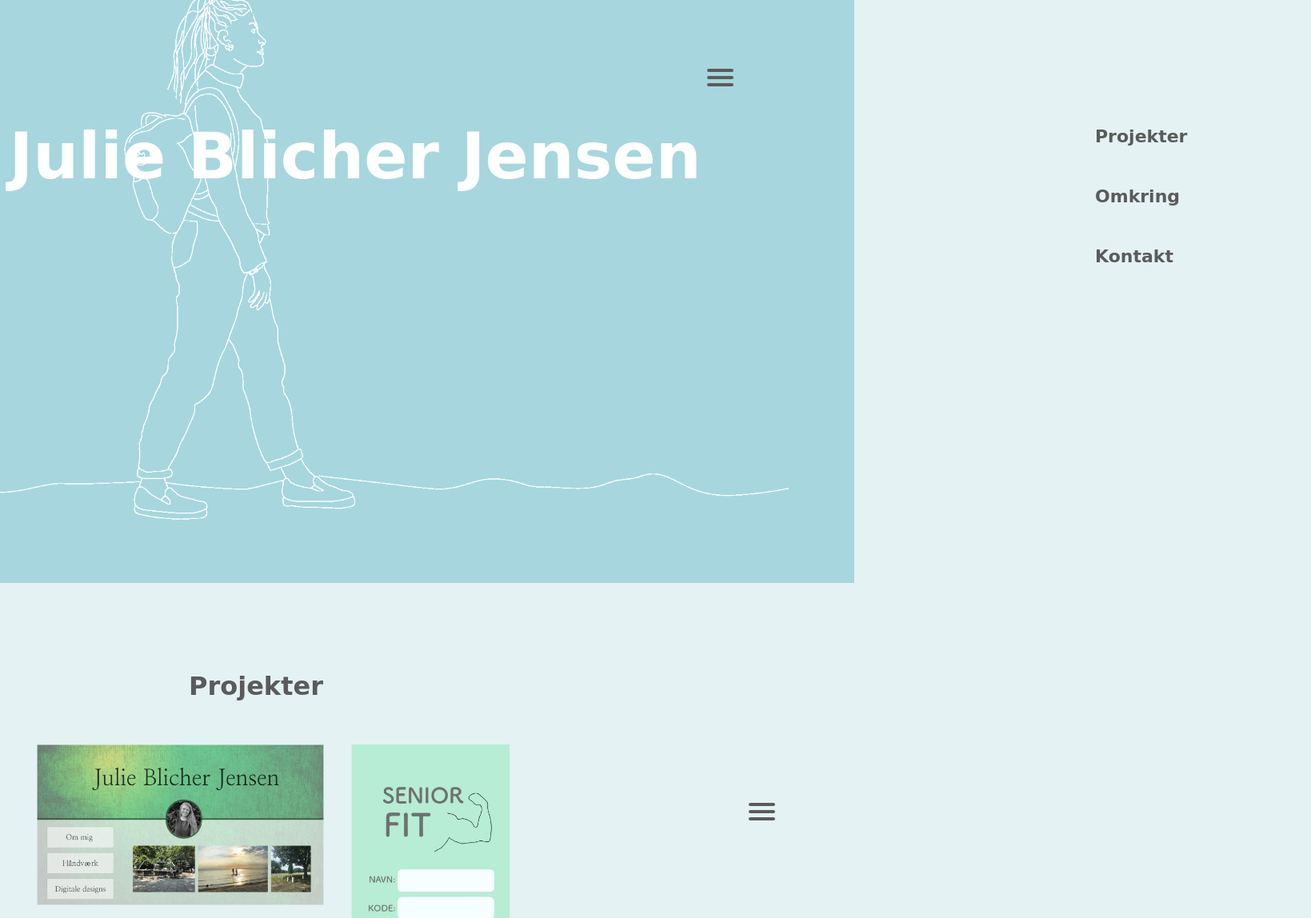
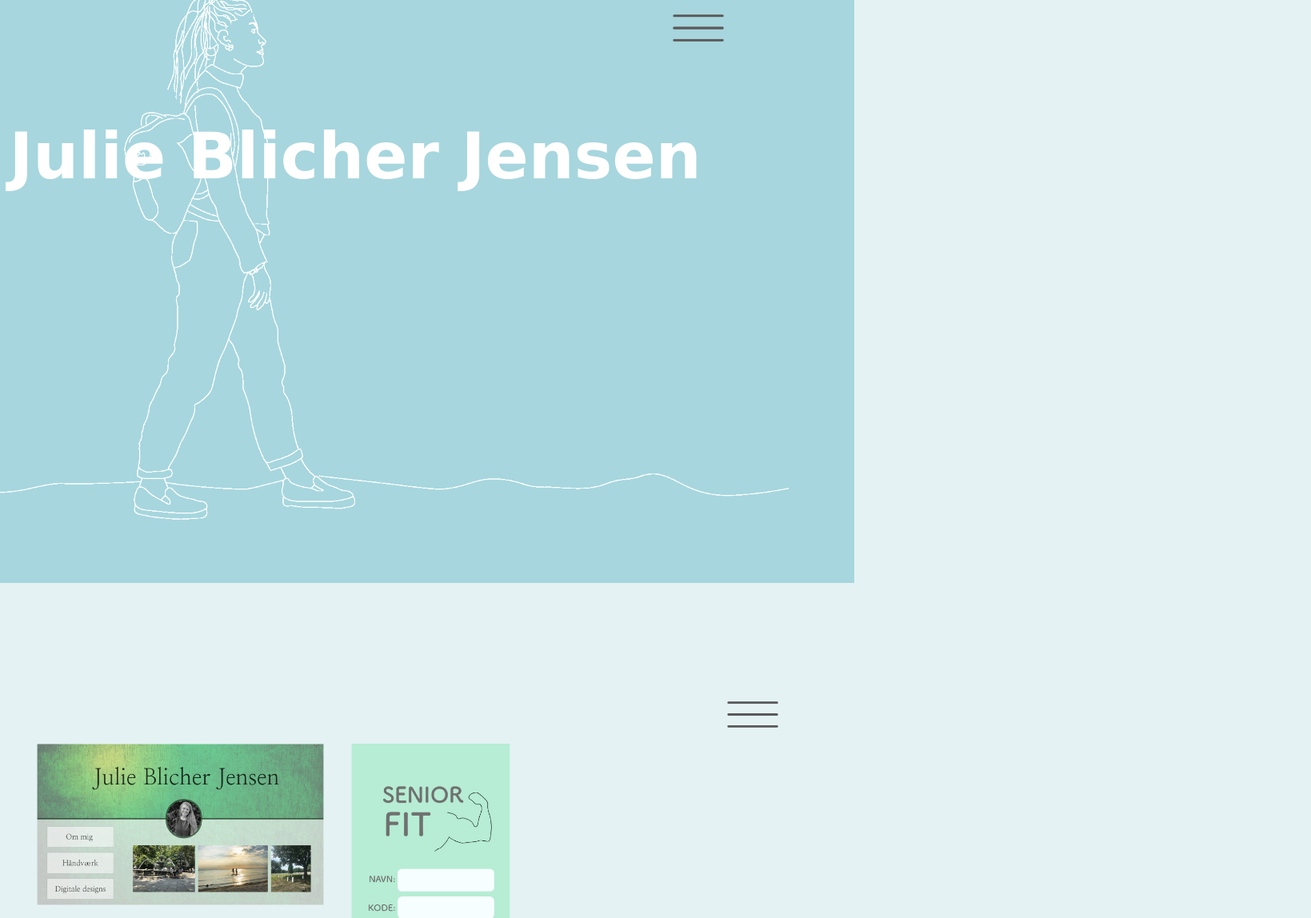
Before and after one commit to Julieblicher/eksamensprojekt_forbedret, a plain HTML site: page index.html in a window 1280 px wide. Shown: the part 129-1277 px from the top of the page at 80% size, 1639 px wide, since content can reach past the window. Drawn offline with nearby package versions, Linux system fonts and the light colour scheme; a web font is replaced by a local one.

Commit message:
ny burgermenu

```diff
--- a/index.html
+++ b/index.html
@@ -39,15 +39,16 @@
         <div class="pilop"><a href="index.html"><img src="images1/1x/pilop2.png" alt="pilop"></a></div>
       </div>
       <div class="large-1-3 medium-1-2 small-1-2"> <a href="#"> <img class="logo" src="images1/1x/logo3.png" alt="logo"> </a> </div>
-      <div class="large-1-2 medium-1-2 small-1-1">
-        <div class="menuToggle">
-          <input type="checkbox" />
-          <span></span> <span></span> <span></span>
+ <div class="large-1-1 medium-1-1 small-1-1">
+<div class="dropdown" style="float:right;">
+  <button class="dropbtn2"><img src="images1/1x/1x/burgermenu3.png" alt="burgermenu"></button>
+  <div class="dropdown-content">
  <ul class="menu">
-            <li><a href="#projekter">Projekter</a></li>
-            <li><a href="#omkring">Omkring</a></li>
-            <li><a href="#kontakt">Kontakt</a></li>
+      <li><a href="#">Projekter</a></li>
+     <li><a href="#">Omkring</a></li>
+      <li><a href="#">Kontakt</a></li>
     </ul>
+  </div>
 </div>
 </div>
       <div class="large-1-1 medium-1-1 small-1-1 overskrift">
@@ -64,16 +65,17 @@
     <div class="large-1-1 medium-1-1 small-1-1 projektcontainer">
       <section id="projekter">
         <div class="large-1-3 medium-1-2 small-1-1"> <a href="#forside"> <img class="logo" src="images1/1x/logo3.png" alt="logo"> </a> </div>
-        <div class="large-1-2 medium-1-2 small-1-1">
-          <h1>Projekter</h1>
-          <div class="menuToggle">
-            <input type="checkbox" />
-            <span></span> <span></span> <span></span>
+
+<div class="large-1-1 medium-1-1 small-1-1">
+<div class="dropdown" style="float:right;">
+  <button class="dropbtn"><img src="images1/1x/1x/burgermenu3.png" alt="burgermenu"></button>
+  <div class="dropdown-content">
  <ul class="menu2">
-              <li><a href="#projekter">Projekter</a></li>
-              <li><a href="#omkring">Omkring</a></li>
-              <li><a href="#kontakt">Kontakt</a></li>
+      <li><a href="#">Projekter</a></li>
+     <li><a href="#">Omkring</a></li>
+      <li><a href="#">Kontakt</a></li>
     </ul>
+  </div>
 </div>
 </div>
         <div class="large-1-1 medium-1-1 small-1-1">
@@ -96,18 +98,21 @@
     <div class="large-1-1 medium-1-1 small-1-1 omkringcontainer">
       <section id="omkring">
         <div class="large-1-3 medium-1-2 small-1-1"> <a href="#forside"> <img class="logo" src="images1/1x/logo3.png" alt="logo"> </a> </div>
-        <div class="large-1-2 medium-1-2 small-1-1 ">
-          <h1>Omkring</h1>
-          <div class="menuToggle">
-            <input type="checkbox" />
-            <span></span> <span></span> <span></span>
+
+<div class="large-1-1 medium-1-1 small-1-1">
+
+<div class="dropdown" style="float:right;">
+  <button class="dropbtn"><img src="images1/1x/1x/burgermenu3.png" alt="burgermenu"></button>
+  <div class="dropdown-content">
  <ul class="menu2">
-              <li><a href="#projekter">Projekter</a></li>
-              <li><a href="#omkring">Omkring</a></li>
-              <li><a href="#kontakt">Kontakt</a></li>
+      <li><a href="#">Projekter</a></li>
+     <li><a href="#">Omkring</a></li>
+      <li><a href="#">Kontakt</a></li>
     </ul>
   </div>
 </div>
+</div>
+
         <div class="large-1-1 medium-1-1 small-1-1 omkringbillede">
           <div class="large-1-4 medium-1-2 small-1-1" >
             <div class="fritid">
@@ -138,18 +143,19 @@
     <div class="large-1-1 medium-1-1 small-1-1 kontaktcontainer">
       <section id="kontakt">
         <div class="large-1-3 medium-1-2 small-1-1"> <a href="#forside"> <img class="logo" src="images1/1x/logo3.png" alt="logo"> </a> </div>
-        <div class="large-1-2 medium-1-2 small-1-1 ">
-          <h1>Kontakt</h1>
-          <div class="menuToggle">
-            <input type="checkbox" />
-            <span></span> <span></span> <span></span>
+<div class="large-1-1 medium-1-1 small-1-1">
+<div class="dropdown" style="float:right;">
+  <button class="dropbtn"><img src="images1/1x/1x/burgermenu3.png" alt="burgermenu"></button>
+  <div class="dropdown-content">
  <ul class="menu2">
-              <li><a href="#projekter">Projekter</a></li>
-              <li><a href="#omkring">Omkring</a></li>
-              <li><a href="#kontakt">Kontakt</a></li>
+      <li><a href="#">Projekter</a></li>
+     <li><a href="#">Omkring</a></li>
+      <li><a href="#">Kontakt</a></li>
     </ul>
   </div>
 </div>
+</div>
+
         <div class="large-1-1 medium-1-1 small-1-1 kontaktbox">
           <div class="large-1-3 medium-1-3 small-1-1">
             <div class="contact-form">
--- a/styles/stylesheet.css
+++ b/styles/stylesheet.css
@@ -187,97 +187,85 @@ li {
 	height: auto;
 	margin-top: -5%;
 }
-#forside .menuToggle {
+.dropbtn2 {
+	background: #A7D6DE;
+  padding: 16px;
+  font-size: 16px;
+  border: none;
+  cursor: pointer;
+	margin-right: 100px;
+}
+.dropbtn2 img {
+	width: 40%;
+}
+.dropbtn {
+	background: #E4F2F4;
+  padding: 16px;
+  font-size: 16px;
+  border: none;
+  cursor: pointer;
+}
+.dropbtn img {
+	width: 40%;
+}
+.dropdown {
+  position: relative;
+  display: inline-block;
+}
+
+.dropdown-content {
+  display: none;
+  position: absolute;
+  right: 0;
+  background-color: #A7D6DE;
+  min-width: 160px;
+  z-index: 1;
+}
+
+.dropdown-content a {
+  text-decoration: none;
   display: block;
-	position: absolute;
-	top: 215px;
-	left: 85%;
-	z-index: 1;
-	-webkit-user-select: none;
-	user-select: none;
-}
-.menuToggle {
+color:  #5B5B5B;
+	font-size: 1.3em;
+}
+
+.dropdown:hover .dropdown-content {
   display: block;
-	position: relative;
-	top: 100px;
-	left: 700px;
-	z-index: 1;
-	-webkit-user-select: none;
-	user-select: none;
-}
-.menuToggle input {
-	display: block;
-	width: 40px;
-	height: 32px;
-	position: absolute;
-	top: -7px;
-	left: -5px;
-	cursor: pointer;
-	opacity: 0;
-	z-index: 2;
-	-webkit-touch-callout: none;
-}
-.menuToggle span {
-	display: block;
-	width: 33px;
-	height: 4px;
-	margin-bottom: 5px;
-	position: relative;
-	background: #5B5B5B;
-	border-radius: 3px;
-	z-index: 1;
-	transform-origin: 4px 0px;
-	transition: transform 0.5s cubic-bezier(0.77, 0.2, 0.05, 1.0),  background 0.5s cubic-bezier(0.77, 0.2, 0.05, 1.0),  opacity 0.55s ease;
-}
-.menuToggle span:first-child {
-	transform-origin: 0% 0%;
-}
-.menuToggle span:nth-last-child(2) {
-	transform-origin: 0% 100%;
-}
-.menuToggle input:checked ~ span {
-	opacity: 1;
-	transform: rotate(45deg) translate(-2px, -1px);
-	background: #5B5B5B;
-}
-.menuToggle input:checked ~ span:nth-last-child(3) {
-	opacity: 0;
-	transform: rotate(0deg) scale(0.2, 0.2);
-}
-.menuToggle input:checked ~ span:nth-last-child(2) {
-	transform: rotate(-45deg) translate(0, -1px);
-}
-.menu {
+}
+
+.menu{
   position: absolute;
   width: 250px;
-	margin: -100px 0 0 -50px;
+  margin: 0 0 20px 160px;
   padding: 50px;
-	padding-top: 120px;
+  padding-top: 125px;
   background: #E4F2F4;
   list-style-type: none;
   -webkit-font-smoothing: antialiased;
+  /* to stop flickering of text in safari */
   transform-origin: 0% 0%;
-	transform: translate(130%, 0);
-	transition: transform 0.5s cubic-bezier(0, 0, 0.05, 1.0)
+  transform: translate(-100%, 0);
+  transition: transform 0.5s cubic-bezier(0.77,0.2,0.05,1.0);
+}
+.menu2 {
+  position: absolute;
+  width: 250px;
+  margin: 0 0 20px 160px;
+  padding: 50px;
+  padding-top: 125px;
+  background:#A7D6DE;
+  list-style-type: none;
+  -webkit-font-smoothing: antialiased;
+  /* to stop flickering of text in safari */
+  transform-origin: 0% 0%;
+  transform: translate(-100%, 0);
+  transition: transform 0.5s cubic-bezier(0.77,0.2,0.05,1.0);
 }
 .menu li {
 	padding: 25px 10px;
 	margin-left: 20px;
 	font-size: 22px;
 }
-.menu2 {
-	position: absolute;
-	width: 250px;
-	margin: -100px 0 0 -50px;
-	padding: 50px;
-	padding-top: 120px;
-	background: #A7D6DE;
-	list-style-type: none;
-	-webkit-font-smoothing: antialiased;
-	transform-origin: 0% 0%;
-	transform: translate(130%, 0);
-	transition: transform 0.5s cubic-bezier(0, 0, 0.05, 1.0);
-}
 .menu2 li {
 	padding: 25px 10px;
 	margin-left: 20px;
@@ -294,9 +282,8 @@ ul a {
 .menu2 a:hover {
 	color: #E4F2F4;
 }
-.menuToggle input:checked ~ ul {
-	transform: translateX(-200px);
-}
+
+
 /*footer*/
 .footer p {
 	text-align: center;
```
Also changed, not shown: images1/1x/1x/burgermenu.png (added), images1/1x/1x/burgermenu2.png (added), images1/1x/1x/burgermenu3.png (added), images1/1x/1x/pil2.png (added), 2 other files. Lines whose indentation alone changed are shown as unchanged.
